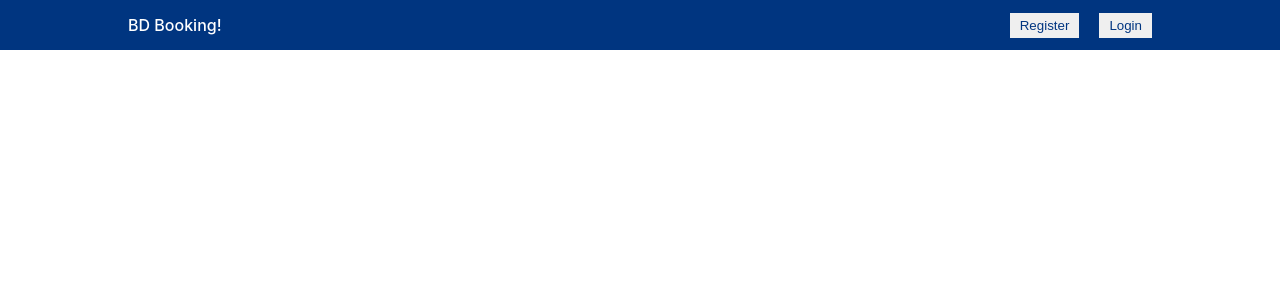
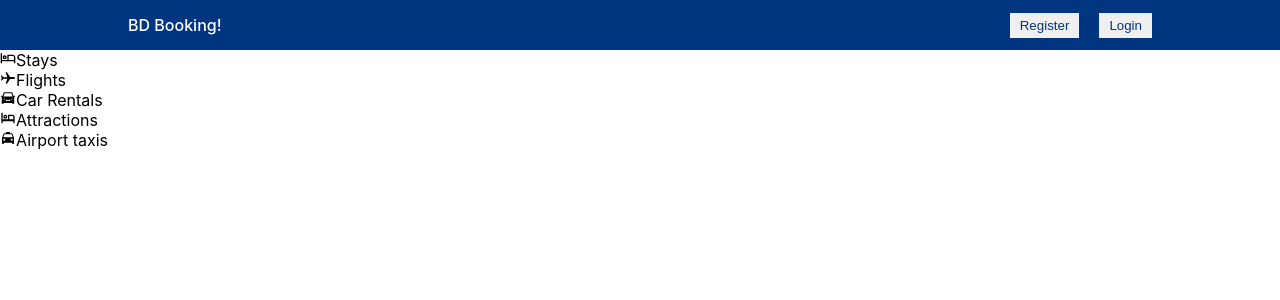
Before and after one commit to Shahriyar-Hosen/bd-booking, a React (Create React App) app: page / in a window 1280 px wide. Shown: the top 300 px of the page. Built offline with nearby package versions, Linux system fonts and the light colour scheme.

Commit message:
All icon add done

```diff
--- a/src/Components/Header/Header.jsx
+++ b/src/Components/Header/Header.jsx
@@ -1,11 +1,34 @@
 import React from "react";
+import { MdOutlineHotel,MdLocalTaxi } from "react-icons/md";
+import { IoIosAirplane } from "react-icons/io";
+import { AiFillCar } from "react-icons/ai";
+import { RiHotelBedLine } from "react-icons/ri";
 import "./Header.css";
 
 const Header = () => {
   return (
     <div className="header">
       <div className="headerList">
-        <div className="headerListItem"></div>
+        <div className="headerListItem">
+          <MdOutlineHotel />
+          Stays
+        </div>
+        <div className="headerListItem">
+          <IoIosAirplane />
+          Flights
+        </div>
+        <div className="headerListItem">
+          <AiFillCar />
+          Car Rentals
+        </div>
+        <div className="headerListItem">
+          <RiHotelBedLine />
+          Attractions
+        </div>
+        <div className="headerListItem">
+          <MdLocalTaxi />
+          Airport taxis
+        </div>
       </div>
     </div>
   );
```
